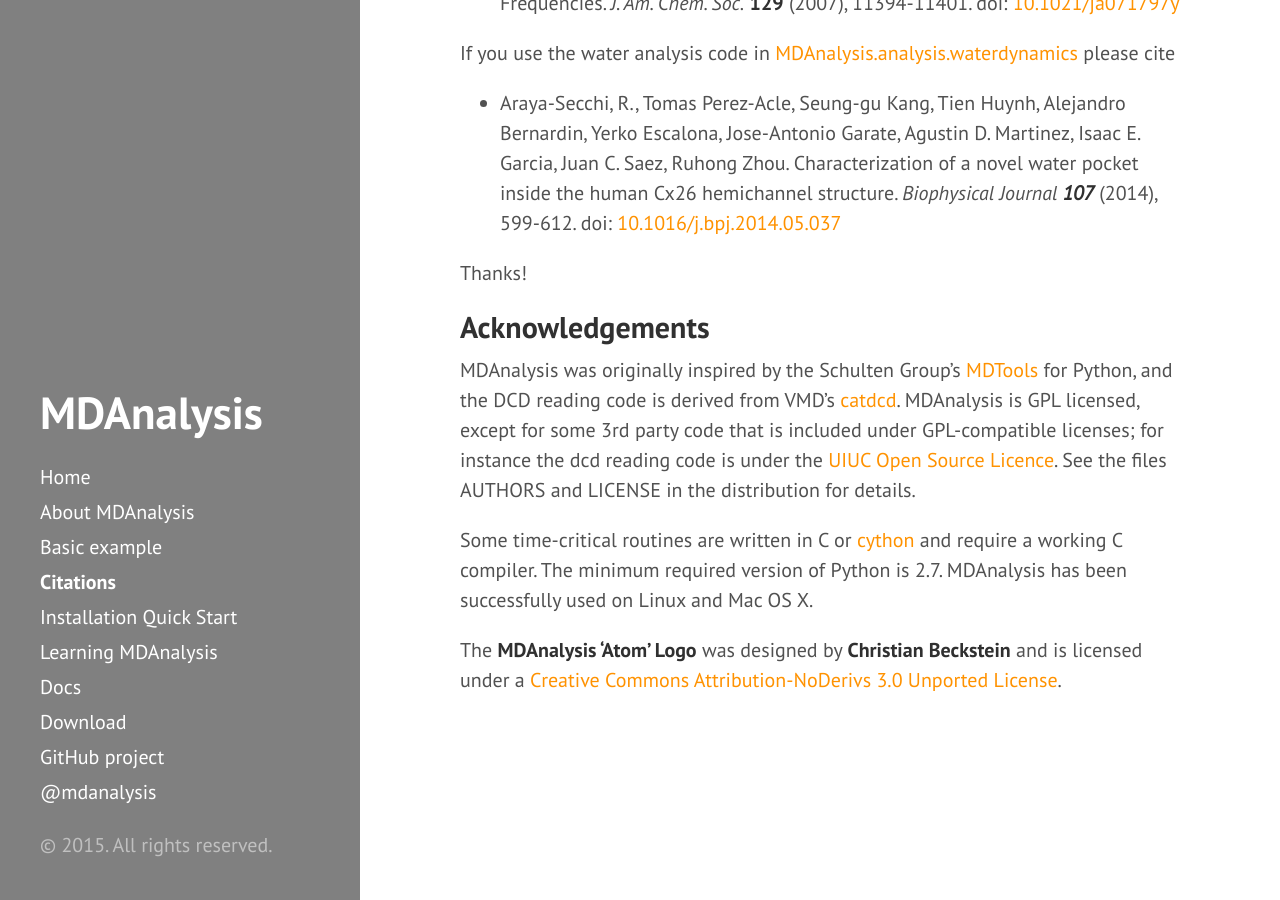
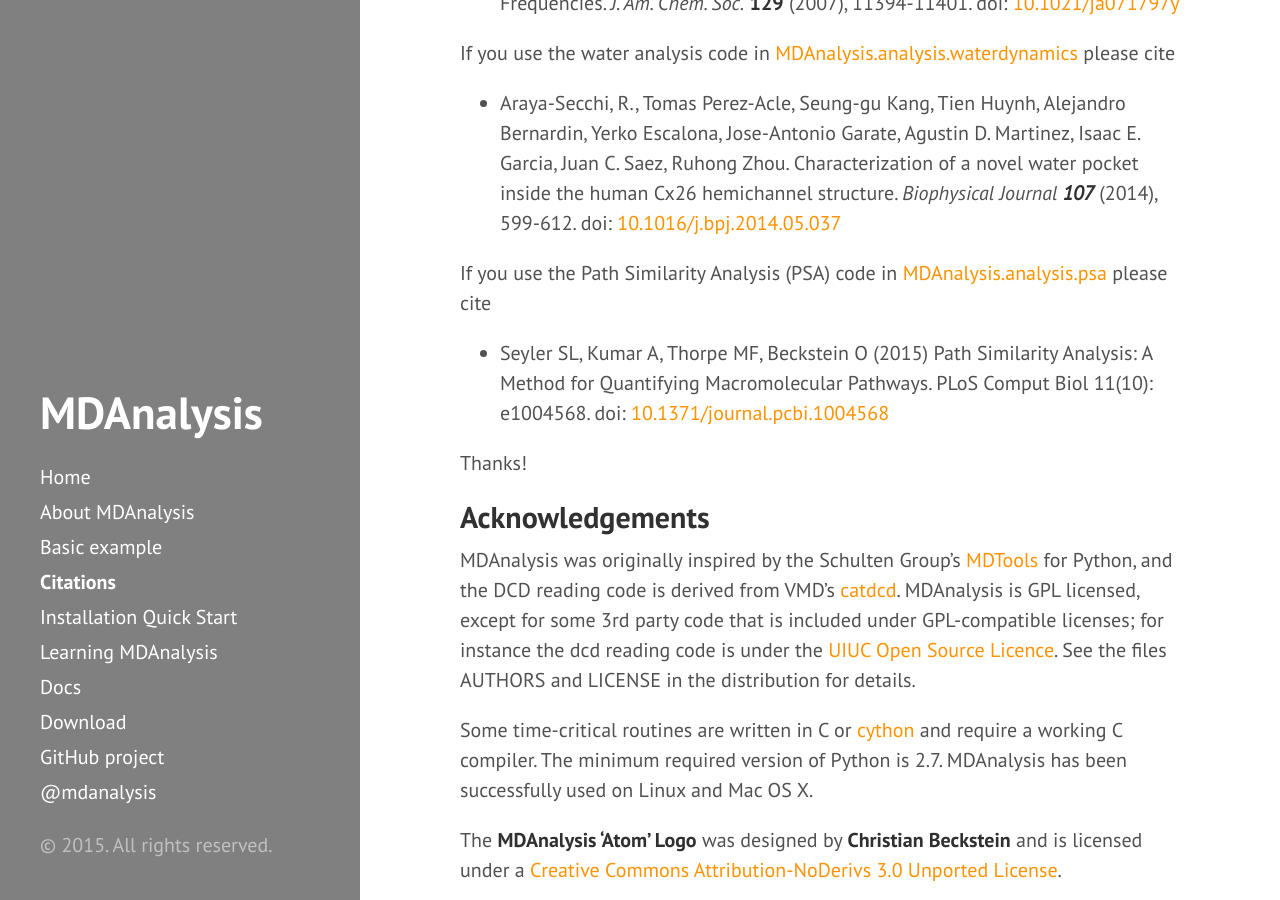
Before and after one commit to MDAnalysis/MDAnalysis.github.io, a Jekyll site: the page built from pages/citations.md, in a window 1280 px wide and 900 px high, scrolled down 1040 px. Built offline with Jekyll 4.4.1, drawn with Linux system fonts in a browser that asks for light colours; Markdown is read by kramdown in place of the engine named in the settings.

Commit message:
Added citation for PSA module

```diff
--- a/pages/citations.md
+++ b/pages/citations.md
@@ -65,6 +65,14 @@ please cite
    Cx26 hemichannel structure. *Biophysical Journal* ***107*** (2014),
    599-612. doi: [10.1016/j.bpj.2014.05.037](http://doi.org/10.1016/j.bpj.2014.05.037)
 
+If you use the Path Similarity Analysis (PSA) code in
+[MDAnalysis.analysis.psa](https://pythonhosted.org/MDAnalysis/documentation_pages/analysis/psa.html)
+please cite
+
+ * Seyler SL, Kumar A, Thorpe MF, Beckstein O (2015) Path Similarity
+   Analysis: A Method for Quantifying Macromolecular Pathways. PLoS
+   Comput Biol 11(10): e1004568. doi: [10.1371/journal.pcbi.1004568](http://dx.doi.org/10.1371/journal.pcbi.1004568)
+
 Thanks!
 
 
```
